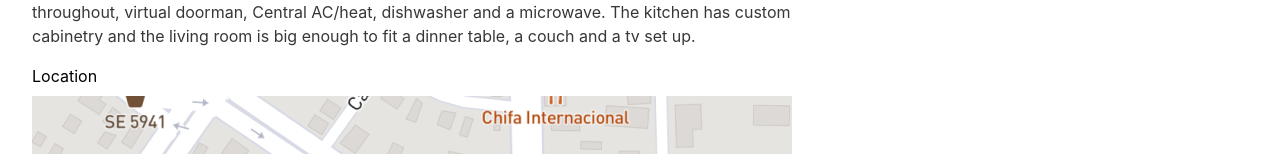
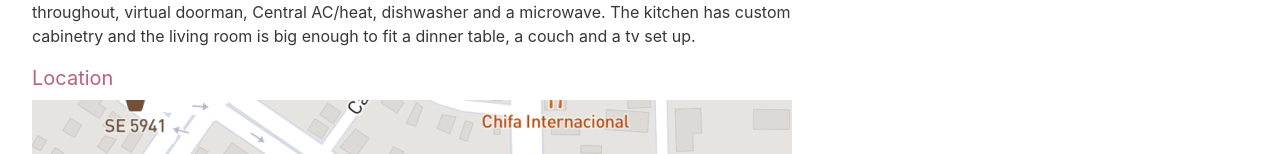
Before and after one commit to ifs99/get-that-home-frontend-team5, a React (Vite) app: page / in a window 1280 px wide. Shown: the part 482-636 px from the top of the page. Built offline with nearby package versions, Linux system fonts and the light colour scheme.

Commit message:
Task:PD Complete

```diff
--- a/src/components/PropertyDetail/propertydetail.jsx
+++ b/src/components/PropertyDetail/propertydetail.jsx
@@ -217,7 +217,7 @@ function PropertyDetail() {
             </Body1>
           </PDAbout>
           <PDMap>
-            <p>Location</p>
+            <Headline6 style={{ color: `#BF5F82` }}>Location</Headline6>
             <img src="src/assets/PDMap.png" />
           </PDMap>
         </PD>
```
